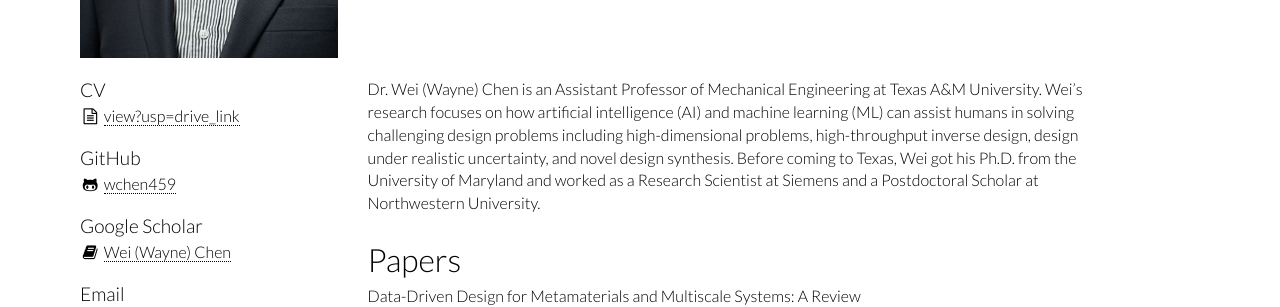
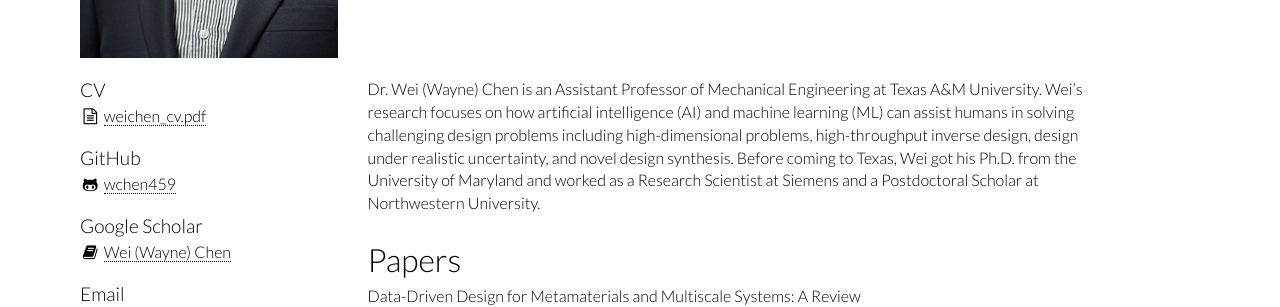
Before and after one commit to jihao2021/trojanbears, a Jekyll site: the page built from team/_posts/2023-08-01-wei-chen.md, in a window 1280 px wide and 900 px high, scrolled down 328 px. Shown: the part 154-461 px from the top of the window. Built offline with Jekyll 4.4.1, drawn with Linux system fonts in a browser that asks for light colours; nearby versions of some CDN libraries.

Commit message:
Update 2023-08-01-wei-chen.md

```diff
--- a/team/_posts/2023-08-01-wei-chen.md
+++ b/team/_posts/2023-08-01-wei-chen.md
@@ -8,7 +8,7 @@ email: w.chen@tamu.edu
 github: wchen459
 scholar: UlTyOWMAAAAJ
 image: /assets/images/team/head_weichen.jpg
-cv: https://drive.google.com/file/d/1DFcU4bQ7lmYRsy8yYojC3TsqcLgj85zl/view?usp=drive_link
+cv: /assets/pdfs/weichen_cv.pdf
 alum: false
 ---
 Dr. Wei (Wayne) Chen is an Assistant Professor of Mechanical Engineering at Texas A&M University. Wei’s research focuses on how artificial intelligence (AI) and machine learning (ML) can assist humans in solving challenging design problems including high-dimensional problems, high-throughput inverse design, design under realistic uncertainty, and novel design synthesis. Before coming to Texas, Wei got his Ph.D. from the University of Maryland and worked as a Research Scientist at Siemens and a Postdoctoral Scholar at Northwestern University.
```
